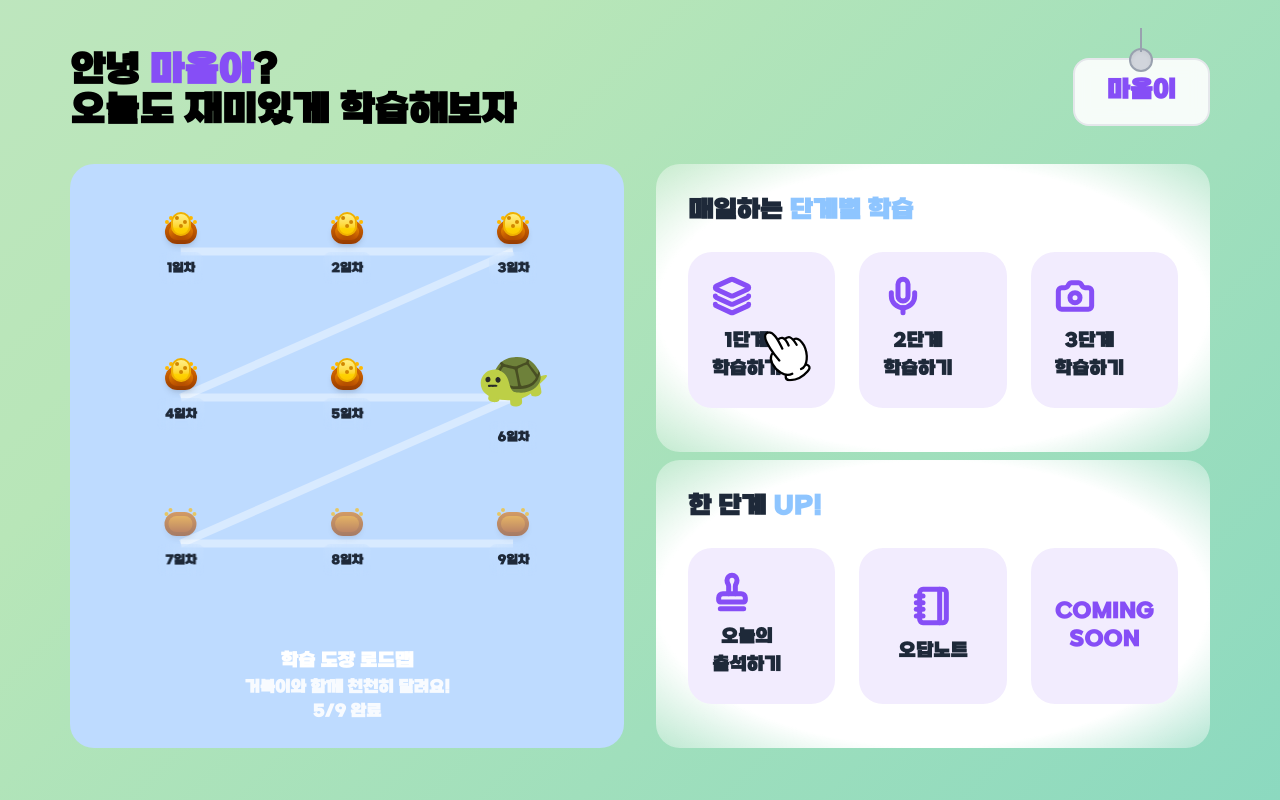
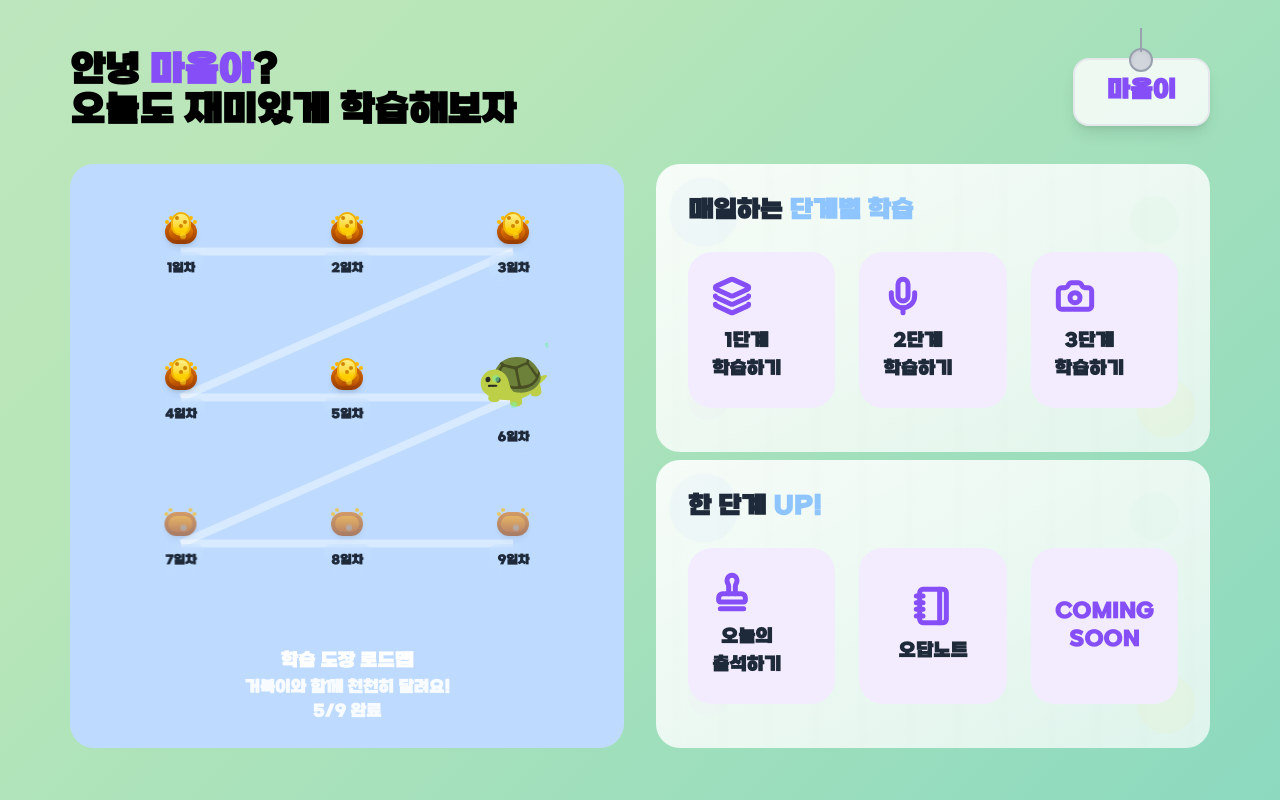
Before and after one commit to maum-irang/irang-app, a Next.js app: page / in a window 1280 px wide. Built offline with nearby package versions, Linux system fonts and the light colour scheme.

Commit message:
출석 페이지의 애니메이션 타이머를 10초로 변경하고, 배경 스타일 및 애니메이션 효과를 추가하여 UI를 개선했습니다. StampRoadmap 컴포넌트에 버블 애니메이션을 추가하여 시각적 요소를 강화했습니다.

```diff
--- a/src/app/globals.css
+++ b/src/app/globals.css
@@ -119,6 +119,95 @@
   }
 }
 
+@keyframes bubble {
+  0% {
+    transform: translateY(0) scale(0.3);
+    opacity: 0;
+  }
+  20% {
+    opacity: 0.6;
+    transform: translateY(-20px) scale(0.8);
+  }
+  80% {
+    opacity: 0.6;
+    transform: translateY(-80px) scale(1);
+  }
+  100% {
+    transform: translateY(-120px) scale(1.2);
+    opacity: 0;
+  }
+}
+
+@keyframes backgroundBubble {
+  0% {
+    transform: translateY(100vh) translateX(0) scale(0.3);
+    opacity: 0;
+  }
+  15% {
+    opacity: 0.4;
+    transform: translateY(90vh) translateX(0) scale(0.8);
+  }
+  85% {
+    opacity: 0.4;
+    transform: translateY(10vh) translateX(var(--bubble-x, 0)) scale(1);
+  }
+  100% {
+    transform: translateY(-50px) translateX(var(--bubble-x, 0)) scale(1.2);
+    opacity: 0;
+  }
+}
+
+@keyframes celebrationBubble {
+  0% {
+    transform: translateY(100vh) translateX(0) scale(0.5);
+    opacity: 0;
+  }
+  10% {
+    opacity: 0.6;
+    transform: translateY(85vh) translateX(0) scale(0.9);
+  }
+  90% {
+    opacity: 0.6;
+    transform: translateY(5vh) translateX(var(--bubble-x, 0)) scale(1.1);
+  }
+  100% {
+    transform: translateY(-100px) translateX(var(--bubble-x, 0)) scale(1.5);
+    opacity: 0;
+  }
+}
+
+.animate-bubble {
+  animation: bubble 3s ease-out infinite;
+}
+
+.animate-background-bubble {
+  animation: backgroundBubble 6s ease-out infinite;
+}
+
+.animate-celebration-bubble {
+  animation: celebrationBubble 2s ease-out infinite;
+}
+
+.background-bubbles {
+  position: fixed;
+  top: 0;
+  left: 0;
+  width: 100%;
+  height: 100%;
+  pointer-events: none;
+  z-index: -1;
+  overflow: hidden;
+}
+
+.background-bubble {
+  position: absolute;
+  border-radius: 50%;
+  background: rgba(255, 255, 255, 0.1);
+  backdrop-filter: blur(2px);
+  animation: backgroundBubble var(--bubble-duration, 8s) ease-out infinite;
+  animation-delay: var(--bubble-delay, 0s);
+}
+
 body {
   background: linear-gradient(
     -45deg,
--- a/src/widgets/attendance/ui/AttendancePage.tsx
+++ b/src/widgets/attendance/ui/AttendancePage.tsx
@@ -148,7 +148,7 @@ export const AttendancePage = () => {
       const timeout = setTimeout(async () => {
         await loadClickAnimation();
         setShowClickAnimation(true);
-      }, 5000);
+      }, 10000);
 
       setClickTimeout(timeout);
     };
@@ -185,7 +185,7 @@ export const AttendancePage = () => {
     const timeout = setTimeout(async () => {
       await loadClickAnimation();
       setShowClickAnimation(true);
-    }, 5000);
+    }, 10000);
 
     setClickTimeout(timeout);
     router.push("/learning/stage1");
@@ -202,7 +202,7 @@ export const AttendancePage = () => {
     const timeout = setTimeout(async () => {
       await loadClickAnimation();
       setShowClickAnimation(true);
-    }, 5000);
+    }, 10000);
 
     setClickTimeout(timeout);
     router.push("/learning/stage2");
@@ -219,17 +219,18 @@ export const AttendancePage = () => {
     const timeout = setTimeout(async () => {
       await loadClickAnimation();
       setShowClickAnimation(true);
-    }, 5000);
+    }, 10000);
 
     setClickTimeout(timeout);
 
     setShowStampAnimation(true);
+
     setTimeout(() => {
       if (todayStampId && canCompleteStamp(todayStampId)) {
         completeStamp(todayStampId);
         activateNextStamp();
       }
-    }, 1500);
+    }, 2000);
   };
 
   const handleStage3Click = () => {
@@ -243,7 +244,7 @@ export const AttendancePage = () => {
     const timeout = setTimeout(async () => {
       await loadClickAnimation();
       setShowClickAnimation(true);
-    }, 5000);
+    }, 10000);
 
     setClickTimeout(timeout);
     router.push("/learning/stage3");
@@ -268,7 +269,7 @@ export const AttendancePage = () => {
             오늘도 재미있게 학습해보자
           </h1>
           <div className="relative">
-            <div className="bg-white/90 backdrop-blur-sm rounded-2xl px-8 py-4 border-2 border-gray-200 relative">
+            <div className="bg-white/80 rounded-2xl px-8 py-4 border-2 border-gray-200 relative shadow-lg">
               <h2 className="text-2xl font-black text-accent-primary text-center">
                 마음이
               </h2>
@@ -289,17 +290,37 @@ export const AttendancePage = () => {
 
           <div className="h-[584px] flex flex-col">
             <div
-              className="rounded-3xl p-8 relative flex-1"
+              className="rounded-3xl p-8 relative flex-1 bg-gradient-to-br from-white/90 to-white/70"
               style={{
-                background:
-                  "radial-gradient(ellipse at center, rgba(255,255,255,1) 70%, rgba(255,255,255,0.3) 100%)",
-                boxShadow: "0 8px 32px rgba(0,0,0,0)",
+                position: "relative",
+                overflow: "hidden",
               }}
             >
-              <h2 className="text-2xl font-black text-gray-800 mb-6">
+              <div className="absolute inset-0 overflow-hidden">
+                <div className="absolute top-4 left-4 w-16 h-16 bg-blue-200/20 rounded-full animate-pulse"></div>
+                <div
+                  className="absolute top-8 right-8 w-12 h-12 bg-green-200/20 rounded-full animate-pulse"
+                  style={{ animationDelay: "1s" }}
+                ></div>
+                <div
+                  className="absolute bottom-8 left-8 w-10 h-10 bg-purple-200/20 rounded-full animate-pulse"
+                  style={{ animationDelay: "2s" }}
+                ></div>
+                <div
+                  className="absolute bottom-4 right-4 w-14 h-14 bg-yellow-200/20 rounded-full animate-pulse"
+                  style={{ animationDelay: "0.5s" }}
+                ></div>
+
+                <div
+                  className="absolute inset-0 bg-gradient-to-r from-transparent via-white/5 to-transparent animate-pulse"
+                  style={{ animationDuration: "8s" }}
+                ></div>
+              </div>
+
+              <h2 className="text-2xl font-black text-gray-800 mb-6 relative z-10">
                 매일하는 <span className="text-blue-300">단계별 학습</span>
               </h2>
-              <div className="grid grid-cols-3 gap-6">
+              <div className="grid grid-cols-3 gap-6 relative z-10">
                 <div className="relative">
                   <button
                     onClick={handleStage1Click}
@@ -338,8 +359,7 @@ export const AttendancePage = () => {
                     <div
                       className="absolute inset-0 rounded-3xl flex items-center justify-center z-10 pointer-events-none"
                       style={{
-                        backgroundColor: "rgba(255,255,255,0.20)",
-                        backdropFilter: "blur(2px)",
+                        backgroundColor: "rgba(255,255,255,0.30)",
                       }}
                     >
                       <Lottie
@@ -372,8 +392,7 @@ export const AttendancePage = () => {
                     <div
                       className="absolute inset-0 rounded-3xl flex items-center justify-center z-10 pointer-events-none"
                       style={{
-                        backgroundColor: "rgba(255,255,255,0.20)",
-                        backdropFilter: "blur(2px)",
+                        backgroundColor: "rgba(255,255,255,0.30)",
                       }}
                     >
                       <Lottie
@@ -403,8 +422,7 @@ export const AttendancePage = () => {
                     <div
                       className="absolute inset-0 rounded-3xl flex items-center justify-center z-10 pointer-events-none"
                       style={{
-                        backgroundColor: "rgba(255,255,255,0.20)",
-                        backdropFilter: "blur(2px)",
+                        backgroundColor: "rgba(255,255,255,0.30)",
                       }}
                     >
                       <Lottie
@@ -422,17 +440,37 @@ export const AttendancePage = () => {
             <div className="h-2"></div>
 
             <div
-              className="rounded-3xl p-8 relative flex-1"
+              className="rounded-3xl p-8 relative flex-1 bg-gradient-to-br from-white/90 to-white/70"
               style={{
-                background:
-                  "radial-gradient(ellipse at center, rgba(255,255,255,1) 70%, rgba(255,255,255,0.3) 100%)",
-                boxShadow: "0 8px 32px rgba(0,0,0,0)",
+                position: "relative",
+                overflow: "hidden",
               }}
             >
-              <h2 className="text-2xl font-black text-gray-800 mb-6">
+              <div className="absolute inset-0 overflow-hidden">
+                <div className="absolute top-4 left-4 w-16 h-16 bg-blue-200/20 rounded-full animate-pulse"></div>
+                <div
+                  className="absolute top-8 right-8 w-12 h-12 bg-green-200/20 rounded-full animate-pulse"
+                  style={{ animationDelay: "1s" }}
+                ></div>
+                <div
+                  className="absolute bottom-8 left-8 w-10 h-10 bg-purple-200/20 rounded-full animate-pulse"
+                  style={{ animationDelay: "2s" }}
+                ></div>
+                <div
+                  className="absolute bottom-4 right-4 w-14 h-14 bg-yellow-200/20 rounded-full animate-pulse"
+                  style={{ animationDelay: "0.5s" }}
+                ></div>
+
+                <div
+                  className="absolute inset-0 bg-gradient-to-r from-transparent via-white/5 to-transparent animate-pulse"
+                  style={{ animationDuration: "8s" }}
+                ></div>
+              </div>
+
+              <h2 className="text-2xl font-black text-gray-800 mb-6 relative z-10">
                 한 단계 <span className="text-blue-300">UP!</span>
               </h2>
-              <div className="grid grid-cols-3 gap-6">
+              <div className="grid grid-cols-3 gap-6 relative z-10">
                 <div className="relative">
                   <button
                     onClick={handleAttendanceClick}
@@ -450,8 +488,7 @@ export const AttendancePage = () => {
                     <div
                       className="absolute inset-0 rounded-3xl flex items-center justify-center z-10 pointer-events-none"
                       style={{
-                        backgroundColor: "rgba(255,255,255,0.20)",
-                        backdropFilter: "blur(2px)",
+                        backgroundColor: "rgba(255,255,255,0.30)",
                       }}
                     >
                       <Lottie
--- a/src/widgets/attendance/ui/components/StampRoadmap.tsx
+++ b/src/widgets/attendance/ui/components/StampRoadmap.tsx
@@ -118,6 +118,24 @@ const StampRoadmap: React.FC<StampRoadmapProps> = ({
     </div>
   );
 
+  const renderBubbles = (color: string, count: number = 3) => (
+    <div className="absolute inset-0 pointer-events-none overflow-hidden">
+      {Array.from({ length: count }).map((_, index) => (
+        <div
+          key={index}
+          className={`absolute w-2 h-2 ${color} rounded-full opacity-60 animate-bubble`}
+          style={{
+            left: `${20 + index * 25}%`,
+            bottom: "-15px",
+            animationDelay: `${index * 0.8}s`,
+            animationDuration: "4s",
+            animationIterationCount: "infinite",
+          }}
+        />
+      ))}
+    </div>
+  );
+
   const renderStamp = (stamp: StampData) => {
     const renderStampIcon = () => {
       if (stamp.completed) {
@@ -131,6 +149,7 @@ const StampRoadmap: React.FC<StampRoadmapProps> = ({
                 <div className="absolute bottom-2 left-1/2 transform -translate-x-1/2 w-1 h-1 bg-yellow-600 rounded-full"></div>
               </div>
             </div>
+            {renderBubbles("bg-yellow-300", 4)}
           </div>
         );
       } else if (currentStamp && stamp.id === currentStamp.id) {
@@ -144,6 +163,7 @@ const StampRoadmap: React.FC<StampRoadmapProps> = ({
                   autoPlay
                   style={{ width: 70, height: 70 }}
                 />
+                {renderBubbles("bg-green-300", 5)}
               </div>
             ) : (
               <div className="w-14 h-14 flex items-center justify-center">
@@ -152,12 +172,18 @@ const StampRoadmap: React.FC<StampRoadmapProps> = ({
                     <div className="w-2 h-2 bg-green-300 rounded-full"></div>
                   </div>
                 </div>
+                {renderBubbles("bg-green-300", 5)}
               </div>
             )}
           </div>
         );
       } else {
-        return <div className="relative opacity-60">{renderNest()}</div>;
+        return (
+          <div className="relative opacity-60">
+            {renderNest()}
+            {renderBubbles("bg-gray-400", 2)}
+          </div>
+        );
       }
     };
 
```
